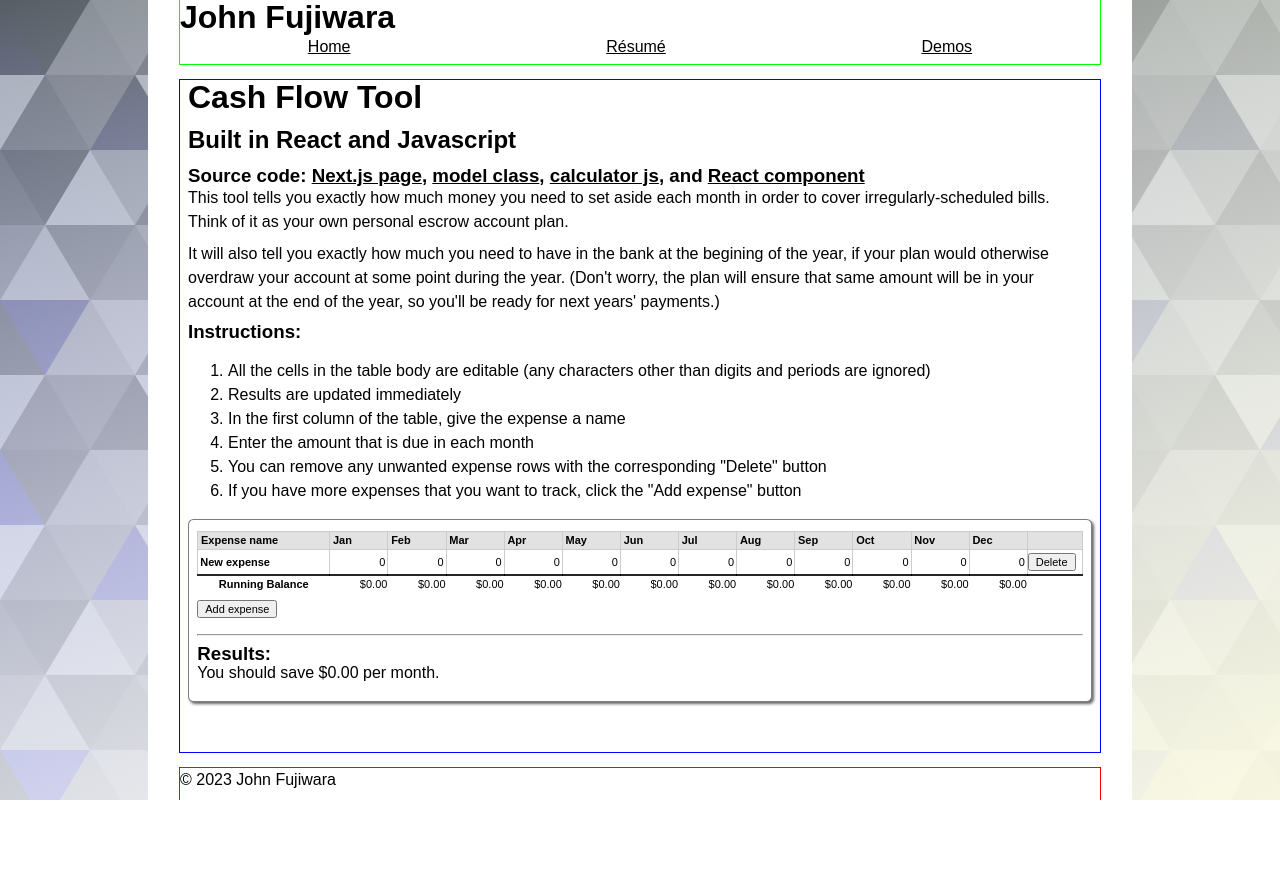
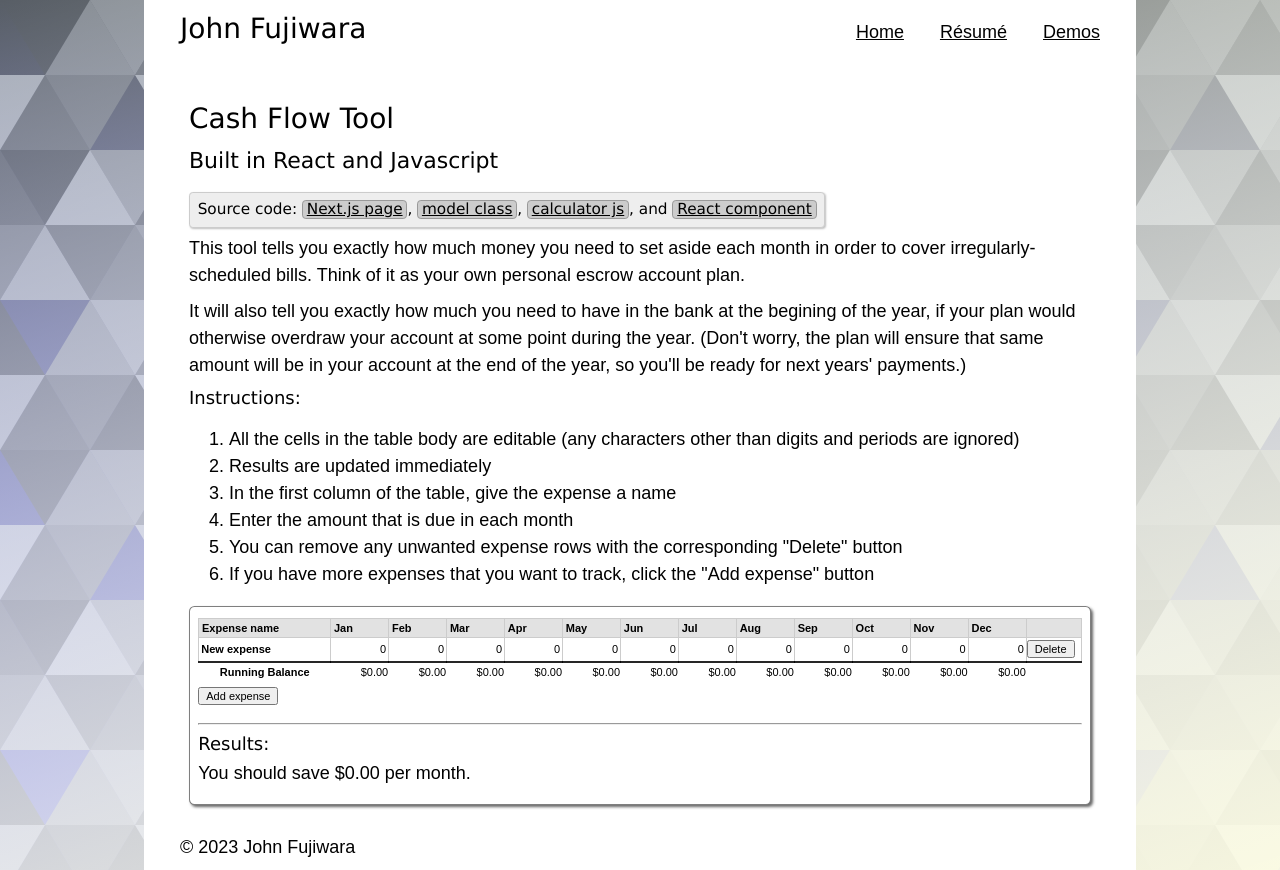
Before and after one commit to Fuji727/johnfujiwara.com, a Next.js app: page /demos/cashflow in a window 1280 px wide. Before the commit the page ends 800 px from the top, so only its background shows below. Built offline with nearby package versions, Linux system fonts and the light colour scheme; a web font is replaced by a local one.

Commit message:
Site design: Very basic design; needs a LOT of work

```diff
--- a/app/jf.css
+++ b/app/jf.css
@@ -77,7 +77,9 @@ textarea:not([rows]) {
 /* JohnFujiwara.com */
 html
 {
-    font: 16px Arial;
+  --highlight-color: orange;
+
+  font-size: 18px;
   min-height: 100%;
   padding: 0;
   margin: 0;
@@ -99,14 +101,28 @@ body
 }
 body > header
 {
-    outline: 1px solid #0f0;
+  --item-gap: 2em;
+  display: flex;
+  flex-wrap: wrap;
+  justify-content: space-between;
+  align-items: baseline;
+  gap: var(--item-gap);
   margin: 0;
+}
+body > header h1
+{
+  /* color: var(--highlight-color);
+  text-shadow: rgba(0,0,0,65%) 0 2px 2px; */
+}
+body > header h1 > a:link
+{
+  text-decoration: none;
 }
 body > header nav > ul
 {
+  display: flex;
+  gap: var(--item-gap);
   list-style: none;
-  display: flex;
-  justify-content: space-around;
   padding: 0;
   margin: 0;
 }
@@ -118,17 +134,48 @@ body > header nav > ul > li
 body > main
 {
     padding: 0 0.5em;
-    outline: 1px solid #00f;
     margin: 0;
 }
 body > footer
 {
-    outline: 1px solid #f00;
     margin: 0;
 }
-h2
+h1,h2,h3,h4,h5,h6
 {
+  font-family: Geneva;
+  font-weight: normal;
+  /* background: linear-gradient(-20deg,rgba(0,0,220,.4),rgba(220,235,0,.4)),
+                linear-gradient(160deg,transparent,hsla(0,0%,100%,.4));
+  background-clip: text;
+  color: transparent; */
+
+  /* color: var(--highlight-color);
+  text-shadow: rgba(0,0,0,65%) 0 2px 2px; */
   margin: 0.5em 0;
+}
+h1 { font-size: 28px; }
+h2 { font-size: 22px; }
+h3 { font-size: 18px; }
+h4 { font-size: 16px; }
+h5 { font-size: 14px; }
+h6 { font-size: 12px; }
+.sourceCodeList
+{
+  font-size: 0.85em;
+  display: inline-block;
+  padding: 0.5em;
+  background: #eee;
+  border: 1px solid #ccc;
+  border-radius: 0.25em;
+  box-shadow: rgba(0,0,0,25%) 1px 1px 2px;
+}
+.sourceCodeList a
+{
+  display: inline-block;
+  background: #ccc;
+  padding: 0 0.25em;
+  border: 1px solid #999;
+  border-radius: 0.25em;
 }
 p
 {
--- a/app/layout.js
+++ b/app/layout.js
@@ -14,10 +14,10 @@ export const metadata = {
 // html element:  className={baskerville.className}
 export default function RootLayout({ children }) {
   return (
-    <html lang="en">
+    <html lang="en" className={baskerville.className}>
       <body>
         <header>
-          <h1>John Fujiwara</h1>
+          <h1><Link href="/">John Fujiwara</Link></h1>
           <nav>
             <ul>
               <li><Link href="/">Home</Link></li>
--- a/app/page.js
+++ b/app/page.js
@@ -1,3 +1,5 @@
+import Link from 'next/link';
+
 export const metadata = {
   title: 'John Fujiwara - Team-Focused Principal Developer',
   description: 'Team-Focused Principal Developer, C#, ASP.NET, Next.js, React, .NET7 WebAPI, Javascript, CSS, SQL',
@@ -10,7 +12,7 @@ export default function Home() {
       <p>Hello, my name is John Fujiwara and I am a full-stack web developer living with my family in beautiful University Place, a neighborhood of Tacoma, in Washington State, USA.</p>
       {/* <p>I&apos;ve been with my current employer for 17 years and have done very well for the company, my coworkers, and my family. But now I&apos;m ready for a work challenge that speaks more to my personal values and gives me more control over my time and work conditions.</p> */}
       <p>I have a broadly-applicable skillset in web standards and .NET development and an aptitude for understanding and solving problems. I have an ability to find sustainable solutions with real people and their needs in mind.</p>
-      <p>Please take a look at this site for an explanation of my specific development strengths, examples of my work, and more about the kind of employer I'm looking for.</p>
+      <p>Please take a look at this site for an explanation of my specific development strengths, examples of my work (be sure to see my <Link href="/demos/cashflow">Cash Flow Tool</Link>), and more about the kind of employer I'm looking for.</p>
       <h2>My general development approach</h2>
       <p>After a Minimum Viable Product has been clearly defined according to project goals and the application architecture has been defined according to the needs of application uptime, end user locations, processing delays, etc., then development work can begin. This is the approach that I often take:</p>
       <ol>
```
Lines whose indentation alone changed are shown as unchanged.
